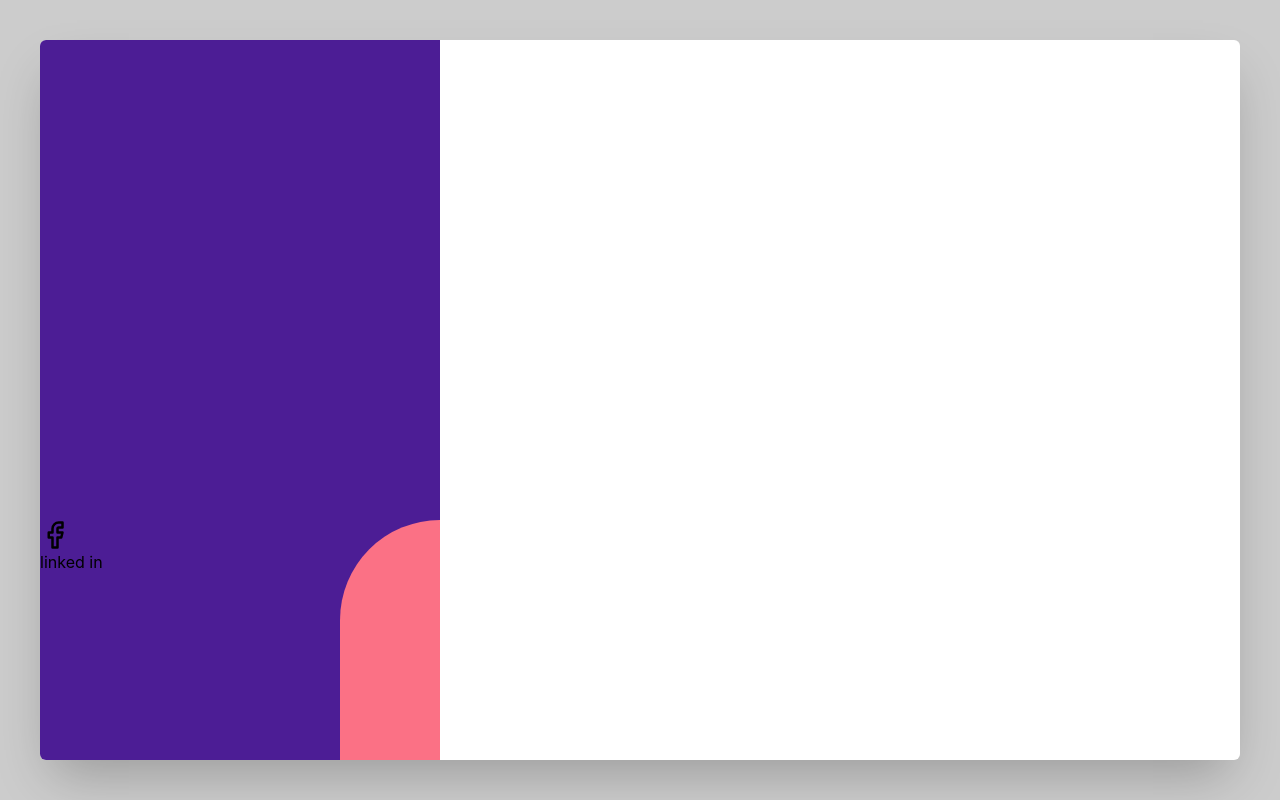
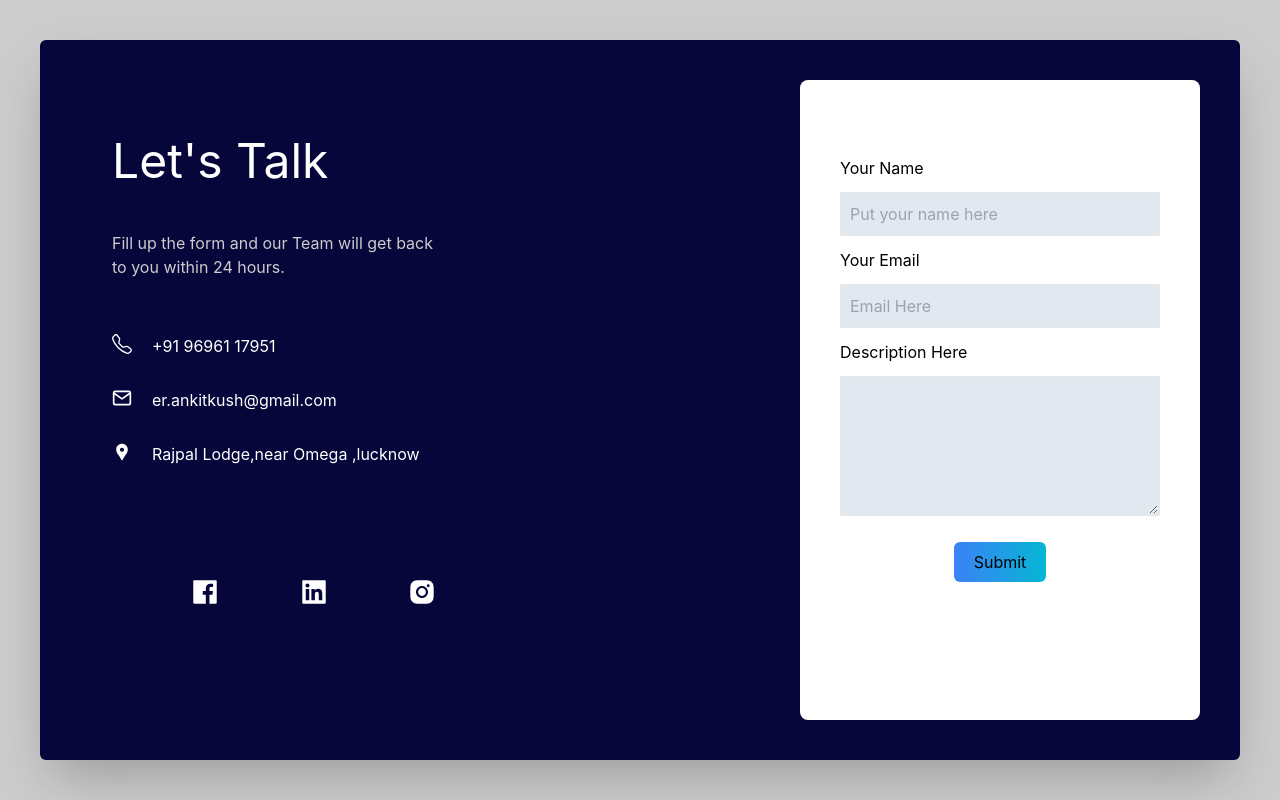
Before and after one commit to kush-ankit/csiportal, a React (Create React App) app: page / in a window 1280 px wide. Built offline with nearby package versions, Linux system fonts and the light colour scheme; what tw-elements would draw is missing.

Commit message:
Contact page Addad

```diff
--- a/src/pages/Contact.jsx
+++ b/src/pages/Contact.jsx
@@ -1,32 +1,63 @@
 import React from 'react'
-import { FiFacebook } from 'react-icons/fi';
+import { AiFillFacebook,AiFillLinkedin,AiFillInstagram } from 'react-icons/ai';
+import { FiMail } from 'react-icons/fi';
+import { BsTelephone } from 'react-icons/bs';
+import { MdLocationPin } from 'react-icons/md';
+
 
 function Contact() {
     return (
         <div className='bg-[#ccc] m-0 flex flex-col justify-center items-center h-screen w-full p-10'>
-            <div className='bg-white h-full w-full rounded-md shadow-2xl flex flex-row justify-center items-center'>
-                <div className='w-1/3 h-full bg-violet-900 rounded-l-md'>
-                    <div className='w-full h-2/3'>
-
-                    </div>
-                    <div className='w-full h-1/3 flex flex-row justify-end'>
-                        <div className=' w-3/4 h-full'>
-                            <a href="www.facebook.com" target='_blank'><FiFacebook size={30} /></a>
-                            <div>linked in</div>
-                            <div></div>
-                            <div></div>
+            <div className=' h-full w-full rounded-md shadow-2xl flex flex-row justify-center items-center bg-[#06063b]'>
+                <div className='w-3/5 h-full rounded-l-md text-white flex justify-center items-center'>
+                    <div className='h-[80%] w-[80%]'>
+                        <div className='h-1/3 w-fit flex flex-col justify-evenly'>
+                            <div className='text-5xl pb-5'>Let's Talk</div>
+                            <div className='text-[#ccc]'>Fill up the form and our Team will get back <br /> to you within 24 hours. </div>
                         </div>
-                        <div className='w-1/4 h-full bg-rose-400 rounded-tl-full'>
-
+                        <div className='h-1/3 flex justify-evenly flex-col'>
+                            <div className='flex text-1xl hover:text-blue-500'>
+                                <BsTelephone size={20}/>
+                                <div className='pl-5'>+91 96961 17951</div>
+                            </div>
+                            <div className='flex text-1xl hover:text-blue-500'>
+                                <FiMail size={20}/>
+                                <div className='pl-5'>er.ankitkush@gmail.com</div>
+                            </div>
+                            <div className='flex text-1xl hover:text-blue-500'>
+                                <MdLocationPin size={20}/>
+                                <div className='pl-5'>Rajpal Lodge,near Omega ,lucknow</div>
+                            </div>
+                        </div>
+                        <div className='h-1/3 w-[70%] flex justify-center items-center'>
+                            <div className='flex text-3xl justify-evenly w-full'>
+                                <div className='hover:text-blue-500'><AiFillFacebook/></div>
+                                <div className='hover:text-blue-500'><AiFillLinkedin/></div>
+                                <div className='hover:text-blue-500'><AiFillInstagram/></div>
+                            </div>
                         </div>
                     </div>
                 </div>
-                <div className='w-2/3 h-full rounded-r-md'>
+                <div className='w-2/5 h-full rounded-r-md p-10 '>
+                    <div className='h-full w-full bg-white rounded-lg flex justify-center items-center'>
+                        <div className='h-[80%] w-[80%]'>
+                            <form action="">
+                                <p className='py-3'>Your Name</p>
+                                <input name='Name' type="text" placeholder='Put your name here' className='w-full p-2 border-2 bg-slate-200 rounded-sm hover:border-blue-500' />
+                                <p className='py-3'>Your Email</p>
+                                <input name='email' type="text" placeholder='Email Here' className='w-full p-2 border-2 bg-slate-200 rounded-sm hover:border-blue-500' />
+                                <p className='py-3'>Description Here</p>
+                                <textarea name="Description" id="Desc" cols="30" rows="5" className='w-full p-2  border-2 bg-slate-200 rounded-sm hover:border-blue-500' ></textarea>
+                                <div className='h-full w-full flex justify-center items-center p-5'>
+                                    <button type='submit' className='bg-gradient-to-r from-blue-500 to-cyan-500 py-2 px-5 rounded-md hover:border-2 border-black duration-200'>Submit</button>
+                                </div>
+                            </form>
+                        </div>
+                    </div>
+                </div>
+            </div >
 
-                </div>
-            </div>
-
-        </div>
+        </div >
 
     )
 }
```
Also changed, not shown: src/assets/contactBack.png (added).
